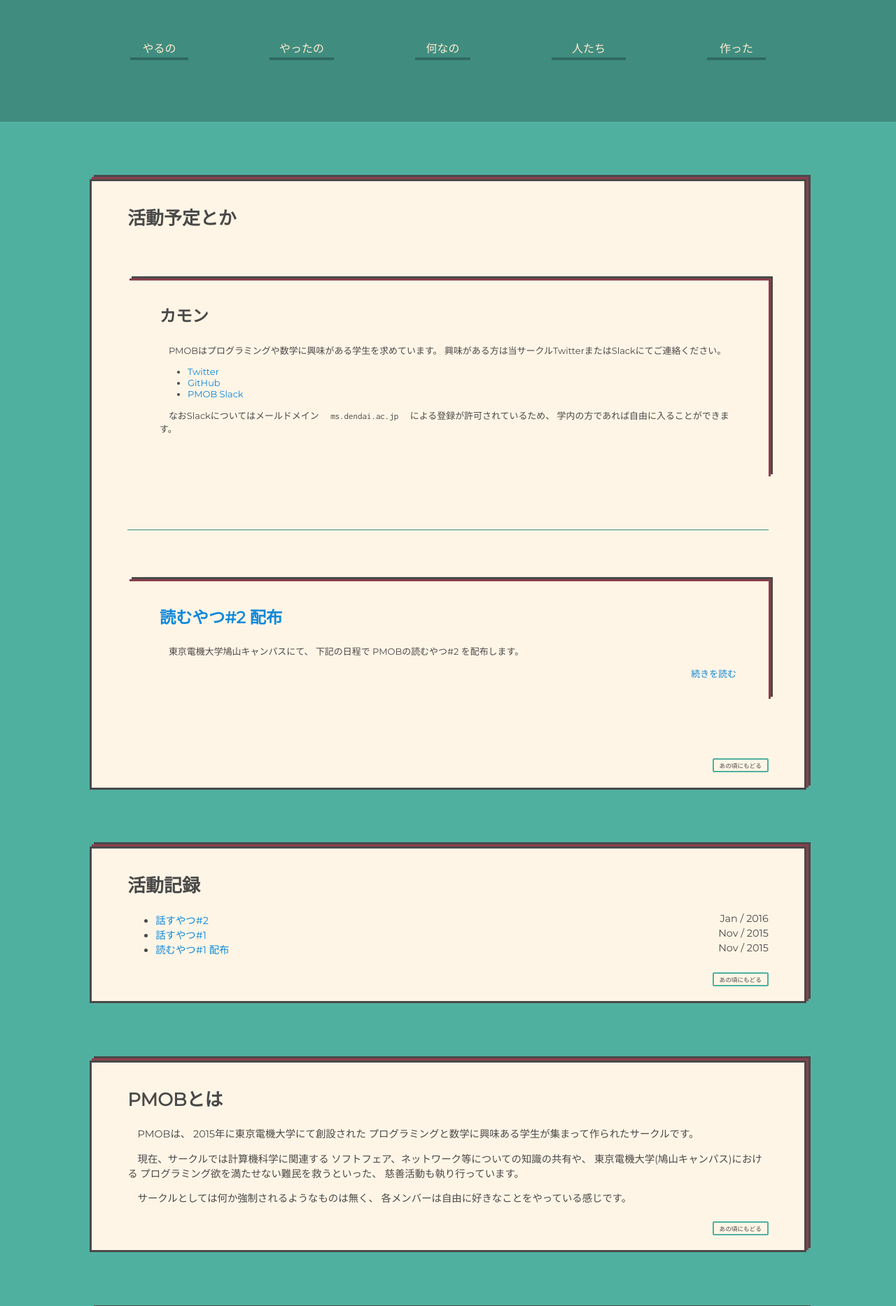
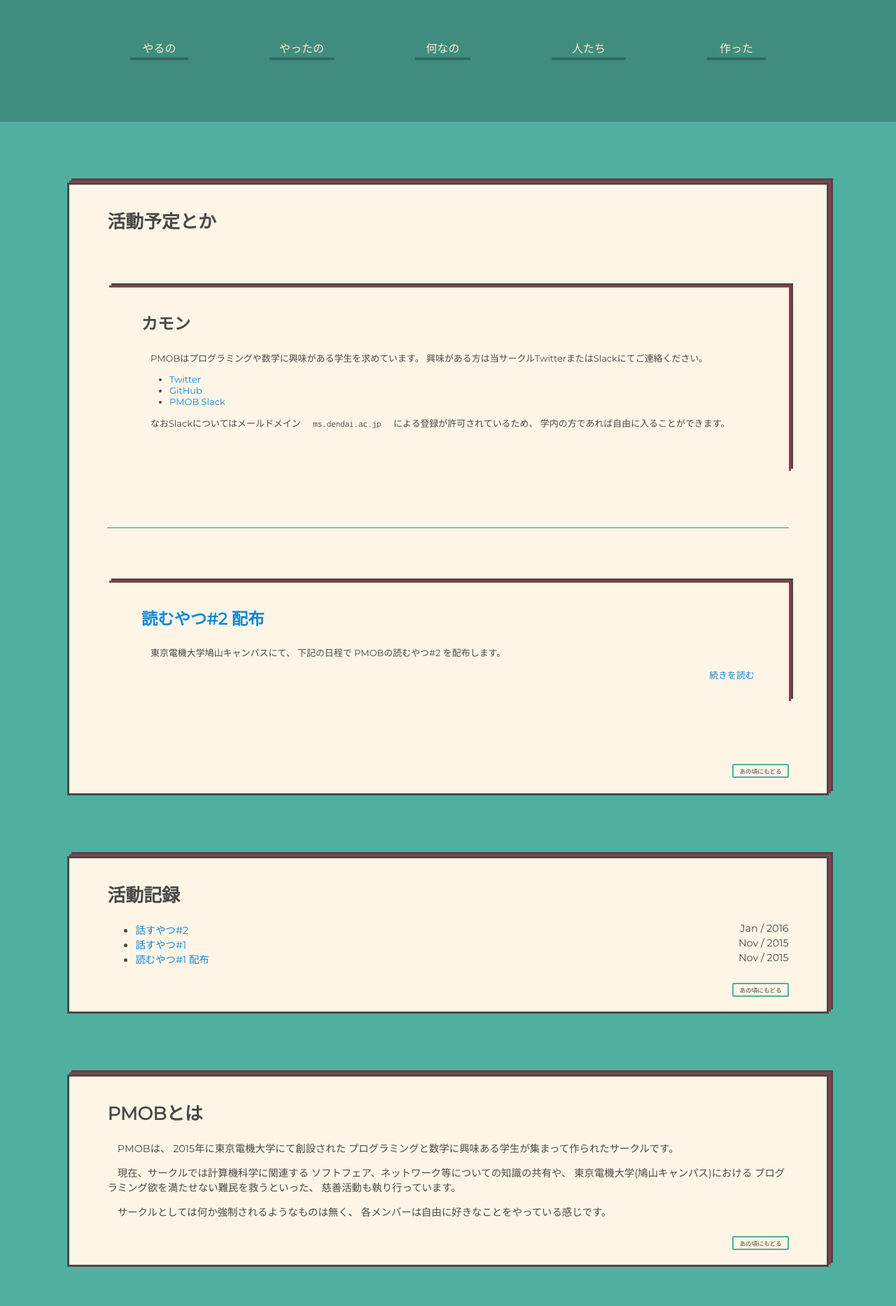
Before and after one commit to falcao0168/PMOB.github.io, a Jekyll site: the page built from index.html, in a window 1280 px wide. Shown: the part 726-2593 px from the top of the page at 70% size. Built offline with Jekyll 4.4.1, drawn with Linux system fonts in a browser that asks for light colours; the list of posts is cut into pages by our own code.

Commit message:
sass算出

```diff
--- a/_sass/variables.scss
+++ b/_sass/variables.scss
@@ -21,15 +21,18 @@ $effect-color: mix($base-color, #f0f, 20%);
 
 
 /*** design ***/
+$WIDTH_RATE: 0.85;
+$FULL: 1.0/$WIDTH_RATE;
+
 // 絶対幅に対する統一
 @mixin width-limit {
-	width: 80%;
-	margin: 0 10%;
+	width: percentage($WIDTH_RATE);
+	margin: 0 percentage((1.0-$WIDTH_RATE) / 2);
 }
 
 // absoluteでないwidth-limit環境で
 // フルスクリーンにする
 @mixin fullscreen {
-	width: 125%;
-	margin-left: -12.5%;
+	width: percentage($FULL);
+	margin-left: percentage(-$FULL * ((1.0-$WIDTH_RATE) / 2));
 }
```
